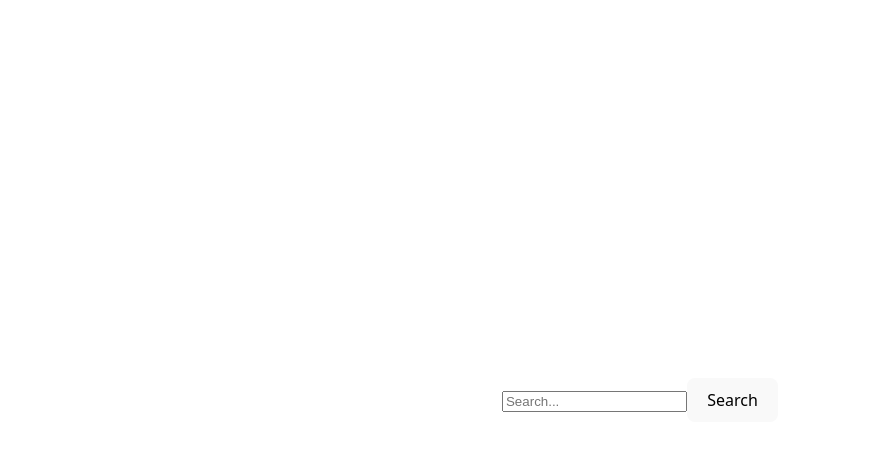
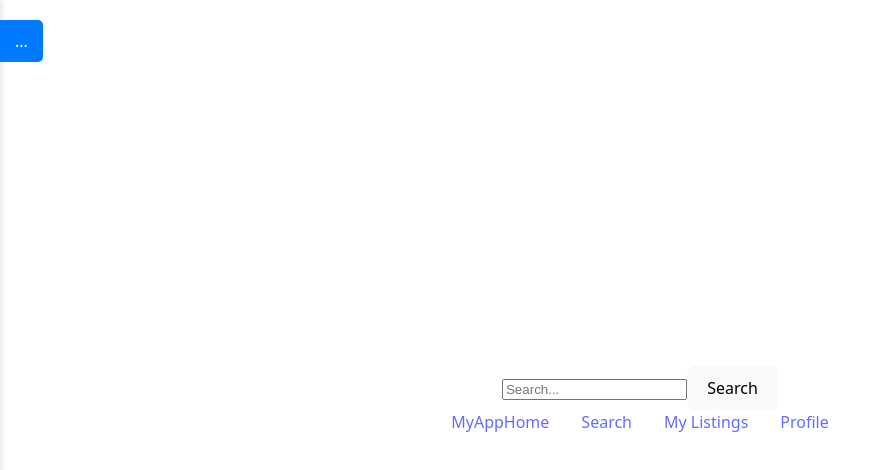
Before and after one commit to GraemeIBB/360proj, a React (Vite) app in the folder frontend/: page / in a window 1280 px wide. Shown: the top 470 px of the page, without its empty margins (0-891 px from the left). Built offline with nearby package versions, Linux system fonts and the light colour scheme.

Commit message:
Feat: implemented reusable sidebar component. Contents of sidebar will be modifed as is fit for each page

```diff
--- a/frontend/src/App.jsx
+++ b/frontend/src/App.jsx
@@ -2,12 +2,14 @@ import { useState } from 'react'
 import reactLogo from './assets/react.svg'
 import viteLogo from '/vite.svg'
 import './App.css'
+import Sidebar from './components/Sidebar'
 
 function App() {
   const [count, setCount] = useState(0)
 
   return (
     <>
+      <Sidebar />
       <div>
         <a href="https://vite.dev" target="_blank">
           <img src={viteLogo} className="logo" alt="Vite logo" />
--- a/frontend/src/Zoo.jsx
+++ b/frontend/src/Zoo.jsx
@@ -1,8 +1,14 @@
 import SearchBar from './components/SearchBar.jsx'
+import Sidebar from './components/Sidebar.jsx'
+import Navbar from './components/Navbar.jsx'
 
 function Zoo(){
     return(
-        <SearchBar onSearch={(q) => console.log(q)}/>
+        <>
+            <SearchBar onSearch={(q) => console.log(q)}/>
+            <Sidebar />
+            <Navbar />
+        </>
     )
 }
 
--- /dev/null
+++ b/frontend/src/components/Sidebar.css
@@ -0,0 +1,56 @@
+.sidebar-toggle {
+  position: fixed;
+  top: 20px;
+  left: 0px;
+  padding: 10px 15px;
+  background-color: #007bff;
+  color: white;
+  border: none;
+  border-top-right-radius: 5px;
+  border-bottom-right-radius: 5px;
+  border-top-left-radius: 0px;
+  border-bottom-left-radius: 0px;
+  cursor: pointer;
+  z-index: 1001;
+  transition: left 0.3s ease-in-out;
+}
+
+.sidebar-toggle:hover {
+  background-color: #0056b3;
+}
+
+.sidebar-toggle.open {
+  left: 300px;
+}
+
+.sidebar {
+  position: fixed;
+  top: 0;
+  left: -300px;
+  width: 300px;
+  height: 100%;
+  background-color: #f8f9fa;
+  box-shadow: 2px 0 5px rgba(0, 0, 0, 0.1);
+  transition: left 0.3s ease-in-out;
+  z-index: 1000;
+  overflow-y: auto;
+}
+
+.sidebar.open {
+  left: 0;
+}
+
+.sidebar-content {
+  padding: 20px;
+}
+
+.sidebar-content h2 {
+  margin-top: 0;
+  color: #333;
+}
+
+.sidebar-content p {
+  margin-bottom: 15px;
+  line-height: 1.5;
+  color: #666;
+}
--- /dev/null
+++ b/frontend/src/components/Sidebar.jsx
@@ -0,0 +1,35 @@
+import React, { useState } from 'react';
+import './Sidebar.css';
+
+const Sidebar = () => {
+  const [isOpen, setIsOpen] = useState(false);
+
+  const toggleSidebar = () => {
+    setIsOpen(!isOpen);
+  };
+
+  return (
+    <>
+      <button className={`sidebar-toggle ${isOpen ? 'open' : ''}`} onClick={toggleSidebar}>
+        {isOpen ? '<' : '...'}
+      </button>
+      <div className={`sidebar ${isOpen ? 'open' : ''}`}>
+        <div className="sidebar-content">
+          <h2>Sidebar Content</h2>
+          <p>Lorem ipsum dolor sit amet, consectetur adipiscing elit. Sed do eiusmod tempor incididunt ut labore et dolore magna aliqua.</p>
+          <p>Ut enim ad minim veniam, quis nostrud exercitation ullamco laboris nisi ut aliquip ex ea commodo consequat.</p>
+          <p>Duis aute irure dolor in reprehenderit in voluptate velit esse cillum dolore eu fugiat nulla pariatur.</p>
+          <p>Excepteur sint occaecat cupidatat non proident, sunt in culpa qui officia deserunt mollit anim id est laborum.</p>
+          <p>Lorem ipsum dolor sit amet, consectetur adipiscing elit. Sed do eiusmod tempor incididunt ut labore et dolore magna aliqua.</p>
+          <p>Ut enim ad minim veniam, quis nostrud exercitation ullamco laboris nisi ut aliquip ex ea commodo consequat.</p>
+          <p>Duis aute irure dolor in reprehenderit in voluptate velit esse cillum dolore eu fugiat nulla pariatur.</p>
+          <p>Excepteur sint occaecat cupidatat non proident, sunt in culpa qui officia deserunt mollit anim id est laborum.</p>
+          <p>Lorem ipsum dolor sit amet, consectetur adipiscing elit. Sed do eiusmod tempor incididunt ut labore et dolore magna aliqua.</p>
+          <p>Ut enim ad minim veniam, quis nostrud exercitation ullamco laboris nisi ut aliquip ex ea commodo consequat.</p>
+        </div>
+      </div>
+    </>
+  );
+};
+
+export default Sidebar;
```
Also changed, not shown: 1 other file (tests, documents, lock files or other folders).
